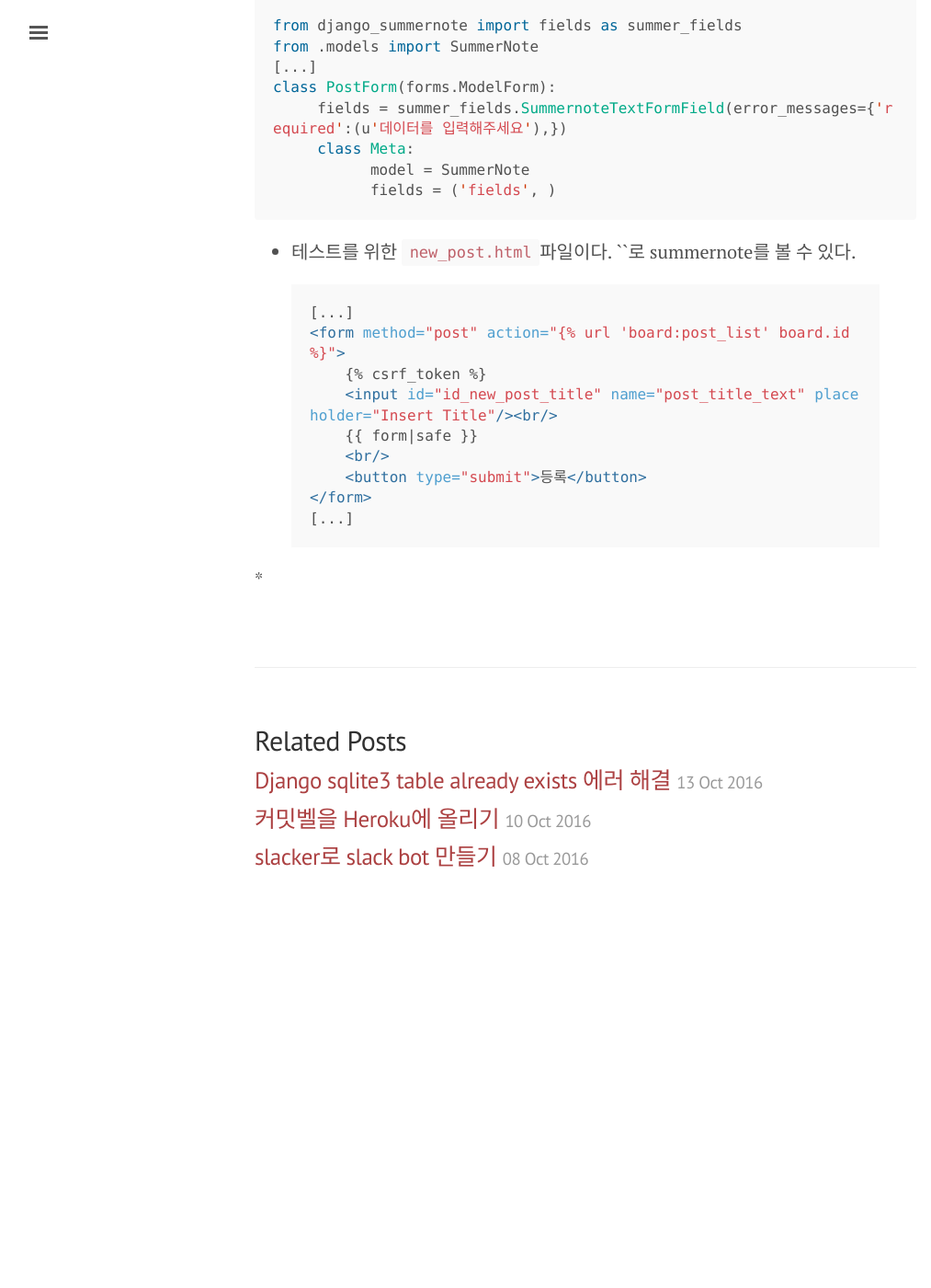
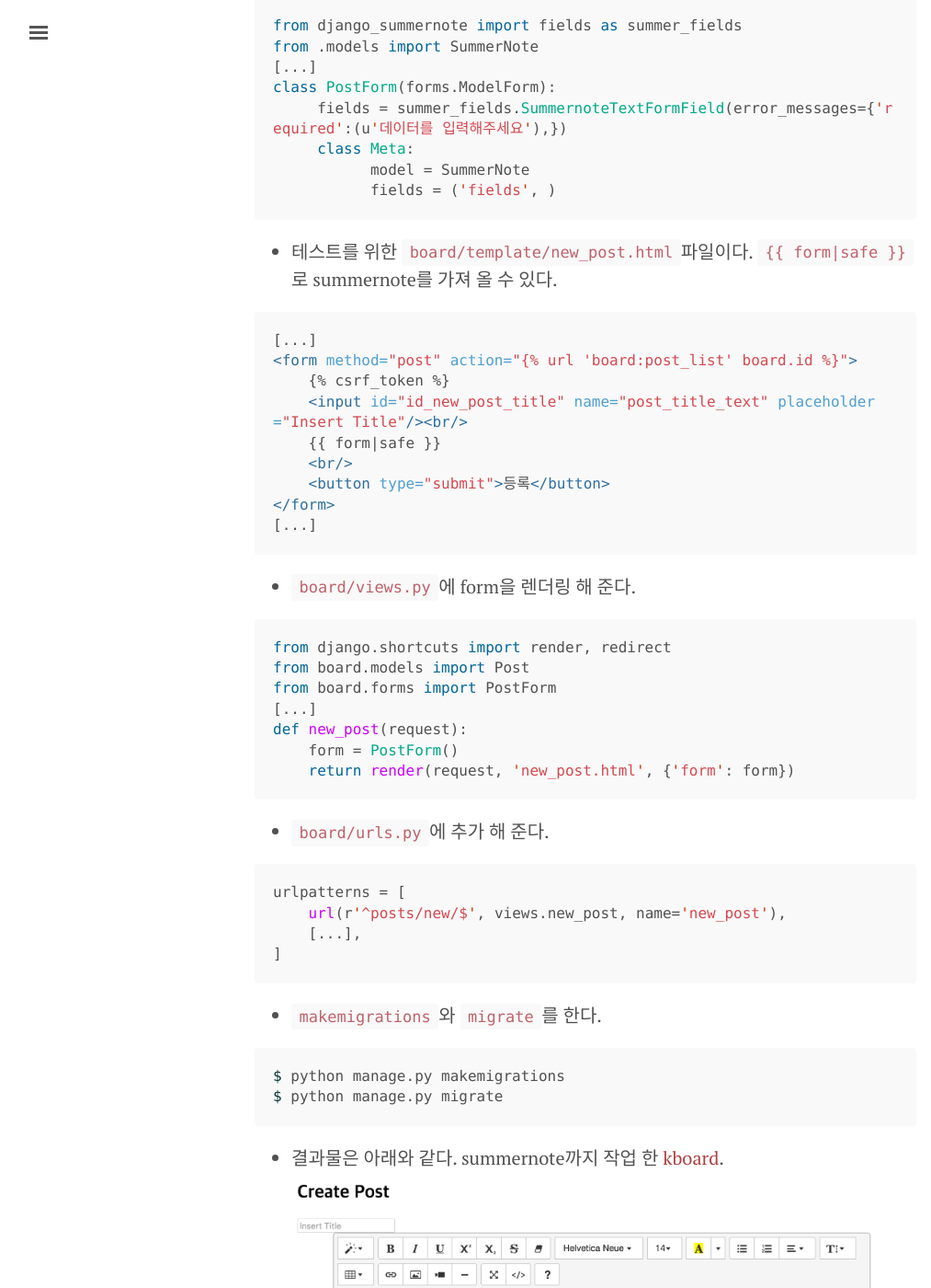
Before and after one commit to hyesun03/hyesun03.github.io, a Jekyll site: the page built from _posts/2016-10-12-summernote.md, in a window 1280 px wide and 1400 px high, scrolled down 1930 px. Shown: the whole window at 92% size, without its empty margins (3-1016 px from the left). Built offline with Jekyll 4.4.1, drawn with Linux system fonts in a browser that asks for light colours; comment, search, counter and statistics services are not loaded; before the commit the page ends 2937 px from its top, so only the background shows below that.

Commit message:
summernote 포스팅 끝

````diff
--- a/_posts/2016-10-12-summernote.md
+++ b/_posts/2016-10-12-summernote.md
@@ -71,17 +71,47 @@ class PostForm(forms.ModelForm):
            fields = ('fields', )
 ```
 
-* 테스트를 위한 `new_post.html`파일이다. `{{ form|safe }}`로 summernote를 볼 수 있다.
-{% highlight html %}{% raw %}
+* 테스트를 위한 `board/template/new_post.html`파일이다. `{% raw %}{{ form|safe }}{% endraw %}`로 summernote를 가져 올 수 있다.
+
+```html
 [...]
-<form method="post" action="{% url 'board:post_list' board.id %}">
-    {% csrf_token %}
+<form method="post" action="{% raw %}{% url 'board:post_list' board.id %}{% endraw %}">
+    {% raw %}{% csrf_token %}{% endraw %}
     <input id="id_new_post_title" name="post_title_text" placeholder="Insert Title"/><br/>
-    {{ form|safe }}
+    {% raw %}{{ form|safe }}{% endraw %}
     <br/>
     <button type="submit">등록</button>
 </form>
 [...]
-{% endraw %}{% endhighlight %}
+```
 
-*
+* `board/views.py`에 form을 렌더링 해 준다.
+
+```python
+from django.shortcuts import render, redirect
+from board.models import Post
+from board.forms import PostForm
+[...]
+def new_post(request):
+    form = PostForm()
+    return render(request, 'new_post.html', {'form': form})
+```
+
+* `board/urls.py`에 추가 해 준다.
+
+```python
+urlpatterns = [
+    url(r'^posts/new/$', views.new_post, name='new_post'),
+    [...],
+]
+```
+
+* `makemigrations`와 `migrate`를 한다.
+
+```bash
+$ python manage.py makemigrations
+$ python manage.py migrate
+```
+
+* 결과물은 아래와 같다. summernote까지 작업 한 [kboard](https://github.com/hyesun03/k-board/tree/d1498d997ce2d98bc3532ea334864df0a48b99be).
+![summernote 적용]({{ site.url }}/images/summernote_0.png)
````
Also changed, not shown: images/summernote_0.png (added), 1 other file.
